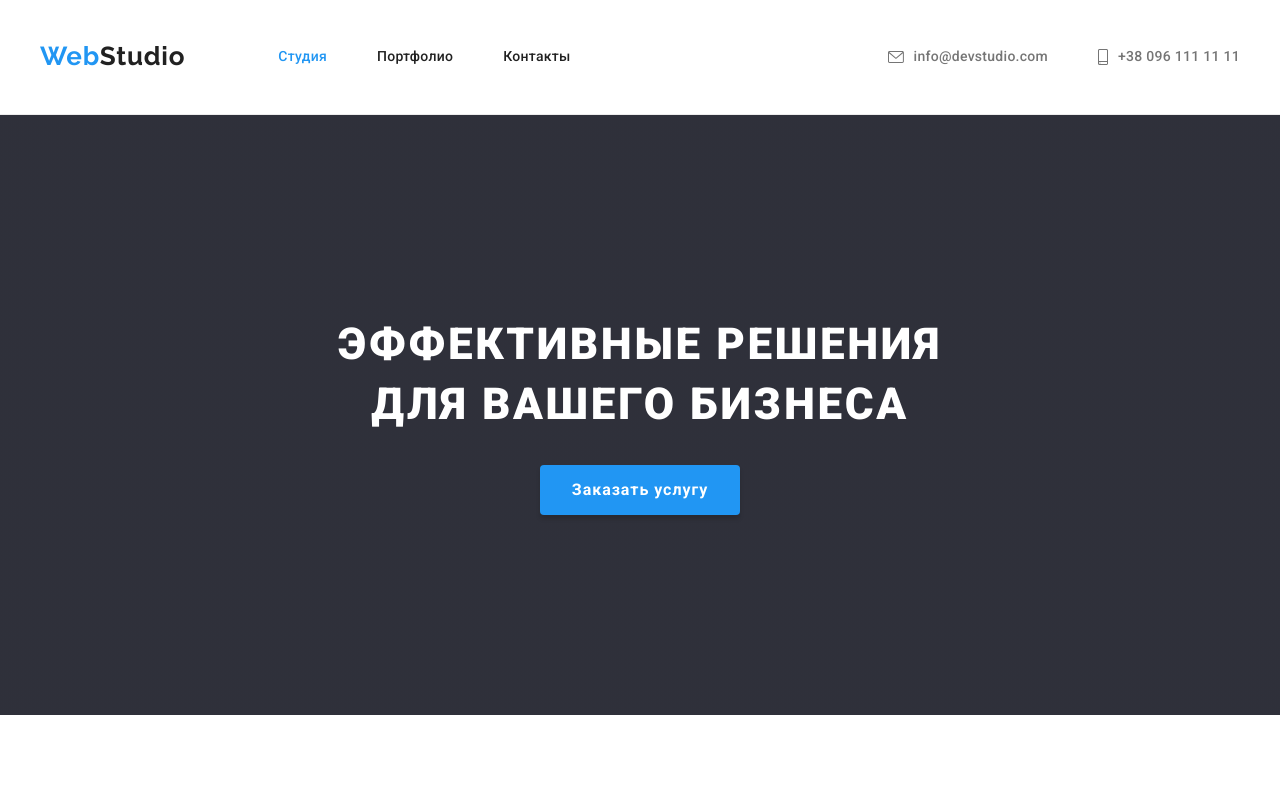
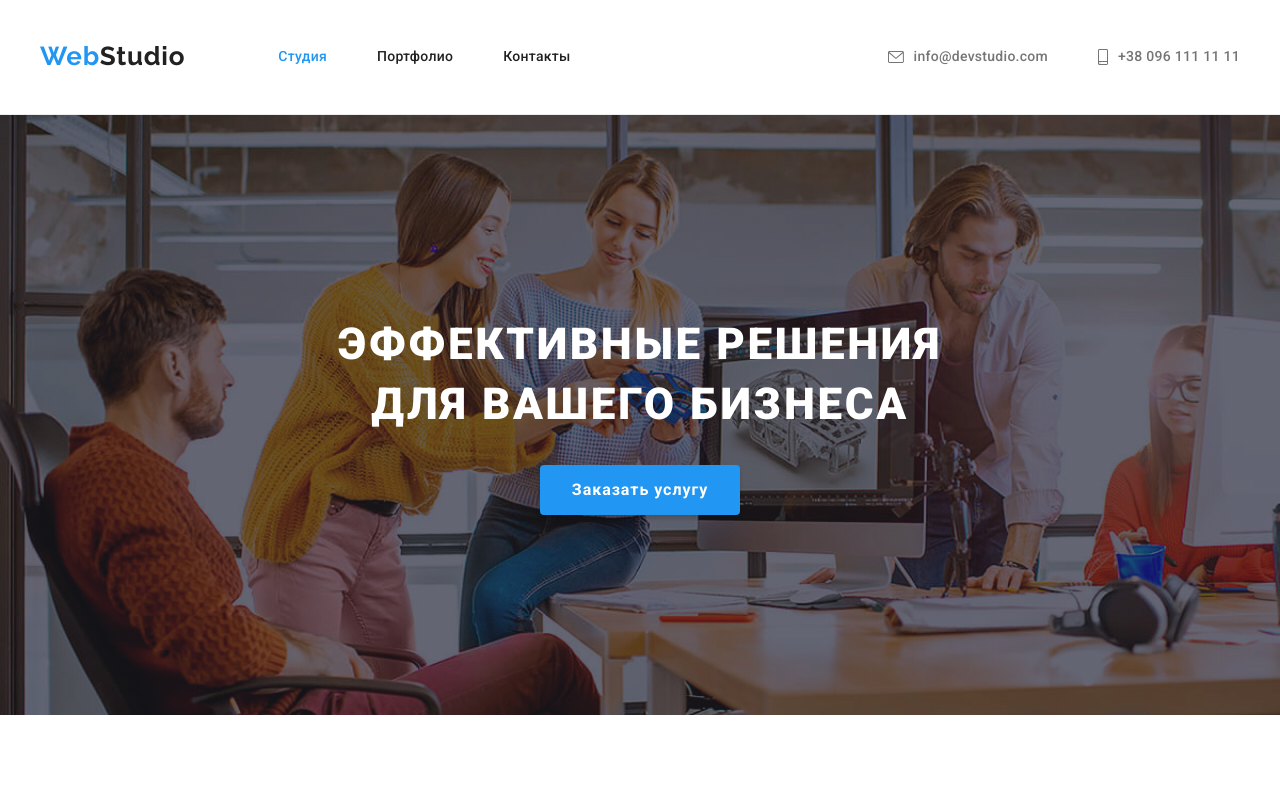
Before and after one commit to 29v29b/goit-markup-hw-04, a plain HTML site: page index.html in a window 1280 px wide. Shown: the top 800 px of the page. Drawn offline with nearby package versions, Linux system fonts and the light colour scheme.

Commit message:
Update styles.css

```diff
--- a/css/styles.css
+++ b/css/styles.css
@@ -211,7 +211,7 @@ body {
 .hero {
   background-color: #2f303a;
   background-image: linear-gradient(rgba(47, 48, 58, 0.4), rgba(47, 48, 58, 0.4)),
-    url('./images/hero.jpg');
+    url('../images/hero.jpg');
   padding-top: 200px;
   padding-bottom: 200px;
   text-align: center;
```
